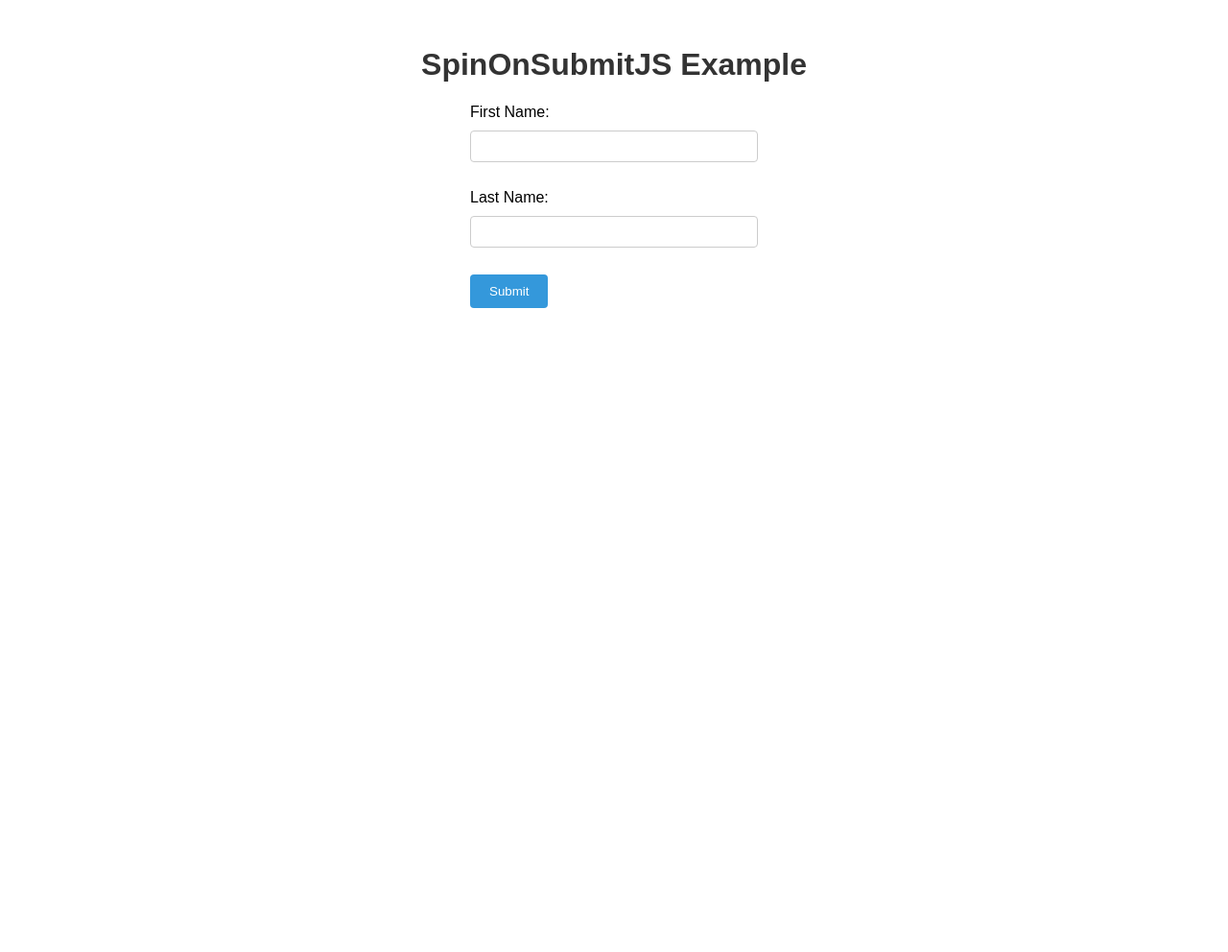
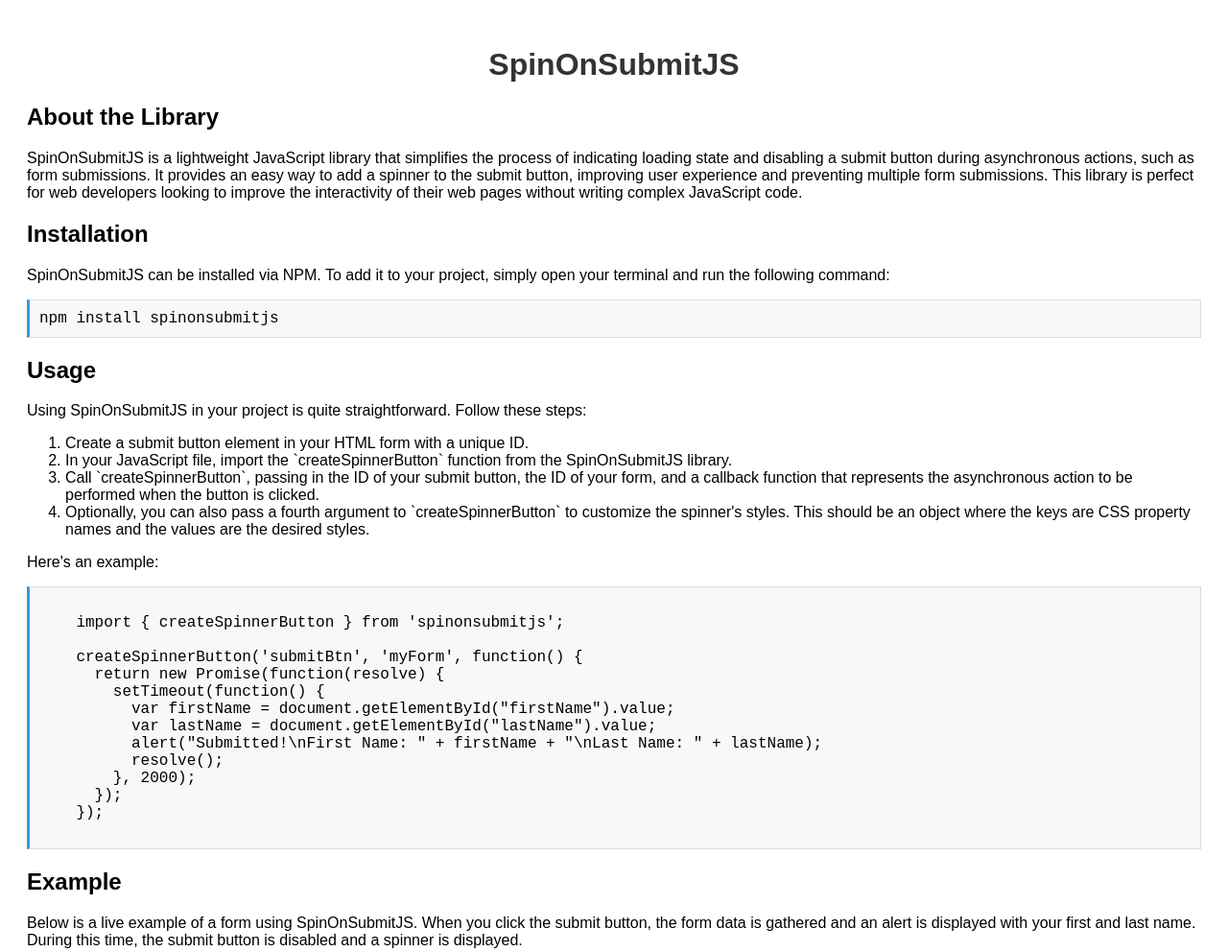
Before and after one commit to thedhanawada/SpinOnSubmitJS, a website: page index.html in a window 1280 px wide. Shown: the top 992 px of the page at 96% size. Before the commit the page ends 800 px from the top, so only its background shows below. Drawn offline with Linux system fonts and the light colour scheme.

Commit message:
styling improvements + UI updates

```diff
--- a/index.html
+++ b/index.html
@@ -2,69 +2,7 @@
 <html>
 <head>
   <title>SpinOnSubmitJS Example</title>
-  <style>
-    body {
-      font-family: Arial, sans-serif;
-      padding: 20px;
-    }
-
-    h1 {
-      color: #333;
-      text-align: center;
-    }
-
-    form {
-      max-width: 300px;
-      margin: 0 auto;
-    }
-
-    label {
-      display: block;
-      margin-bottom: 10px;
-    }
-
-    input[type="text"] {
-      width: 100%;
-      padding: 8px;
-      border: 1px solid #ccc;
-      border-radius: 4px;
-      box-sizing: border-box;
-      margin-bottom: 10px;
-    }
-
-    button {
-      display: inline-block;
-      background-color: #3498db;
-      color: #fff;
-      border: none;
-      padding: 10px 20px;
-      text-align: center;
-      text-decoration: none;
-      cursor: pointer;
-      border-radius: 4px;
-      transition: background-color 0.3s ease;
-    }
-
-    button:hover {
-      background-color: #2980b9;
-    }
-
-    .loader {
-      border: 4px solid #f3f3f3;
-      border-top: 4px solid #3498db;
-      border-radius: 50%;
-      width: 20px;
-      height: 20px;
-      animation: spin 1s linear infinite;
-      margin-right: 5px;
-      display: none;
-    }
-
-    @keyframes spin {
-      0% { transform: rotate(0deg); }
-      100% { transform: rotate(360deg); }
-    }
-  </style>
+  <link rel="stylesheet" type="text/css" href="./main.css">
   <script type="module">
     import { createSpinnerButton } from './spinonsubmit.js';
 
@@ -84,7 +22,55 @@
   </script>
 </head>
 <body>
-  <h1>SpinOnSubmitJS Example</h1>
+
+  <h1>SpinOnSubmitJS</h1>
+
+  <h2>About the Library</h2>
+  <p>
+    SpinOnSubmitJS is a lightweight JavaScript library that simplifies the process of indicating loading state and disabling a submit button during asynchronous actions, such as form submissions. It provides an easy way to add a spinner to the submit button, improving user experience and preventing multiple form submissions. This library is perfect for web developers looking to improve the interactivity of their web pages without writing complex JavaScript code.
+  </p>
+
+  <h2>Installation</h2>
+  <p>
+    SpinOnSubmitJS can be installed via NPM. To add it to your project, simply open your terminal and run the following command:
+  </p>
+  <pre><code>npm install spinonsubmitjs</code></pre>
+
+  <h2>Usage</h2>
+  <p>
+    Using SpinOnSubmitJS in your project is quite straightforward. Follow these steps:
+  </p>
+
+  <ol>
+    <li>Create a submit button element in your HTML form with a unique ID.</li>
+    <li>In your JavaScript file, import the `createSpinnerButton` function from the SpinOnSubmitJS library.</li>
+    <li>Call `createSpinnerButton`, passing in the ID of your submit button, the ID of your form, and a callback function that represents the asynchronous action to be performed when the button is clicked.</li>
+    <li>Optionally, you can also pass a fourth argument to `createSpinnerButton` to customize the spinner's styles. This should be an object where the keys are CSS property names and the values are the desired styles.</li>
+  </ol>
+
+  <p>Here's an example:</p>
+
+  <pre><code>
+    import { createSpinnerButton } from 'spinonsubmitjs';
+
+    createSpinnerButton('submitBtn', 'myForm', function() {
+      return new Promise(function(resolve) {
+        setTimeout(function() {
+          var firstName = document.getElementById("firstName").value;
+          var lastName = document.getElementById("lastName").value;
+          alert("Submitted!\nFirst Name: " + firstName + "\nLast Name: " + lastName);
+          resolve();
+        }, 2000);
+      });
+    });
+  </code></pre>
+
+  <h2>Example</h2>
+  <p>
+    Below is a live example of a form using SpinOnSubmitJS. When you click the submit button, the form data is gathered and an alert is displayed with your first and last name. During this time, the submit button is disabled and a spinner is displayed.
+  </p>
+
+
   <form id="myForm">
     <label for="firstName">First Name:</label>
     <input type="text" id="firstName" required><br><br>
@@ -92,5 +78,18 @@
     <input type="text" id="lastName" required><br><br>
     <button id="submitBtn">Submit</button>
   </form>
+
+  <h2>GitHub Repository</h2>
+  <p>
+    The source code for SpinOnSubmitJS is available on GitHub. You can view it, download it, fork it, or contribute to it by visiting the following link:
+    <a href="https://github.com/thedhanawada/SpinOnSubmitJS" target="_blank">SpinOnSubmitJS GitHub Repository</a>.
+  </p>
+
+  <h2>NPM Package</h2>
+  <p>
+    SpinOnSubmitJS is also available as an NPM package. You can add it to your project by running `npm install spinonsubmitjs` or visit the NPM package page at
+    <a href="https://www.npmjs.com/package/spinonsubmitjs" target="_blank">SpinOnSubmitJS NPM Package</a> for more information.
+  </p>
+
 </body>
 </html>
--- /dev/null
+++ b/main.css
@@ -0,0 +1,78 @@
+body {
+    font-family: Arial, sans-serif;
+    padding: 20px;
+  }
+
+  h1 {
+    color: #333;
+    text-align: center;
+  }
+
+  form {
+    max-width: 300px;
+    margin: 0 auto;
+    border: 2px solid #3498db;
+    border-radius: 5px;
+    padding: 20px;
+  }
+
+  pre {
+  background-color: #f8f8f8;
+  border: 1px solid #ddd;
+  border-left: 3px solid #3498db;
+  padding: 10px;
+  overflow-x: auto;
+  white-space: pre-wrap;
+  word-wrap: break-word;
+}
+
+code {
+  font-family: 'Courier New', Courier, monospace;
+}
+
+  label {
+    display: block;
+    margin-bottom: 10px;
+  }
+
+  input[type="text"] {
+    width: 100%;
+    padding: 8px;
+    border: 1px solid #ccc;
+    border-radius: 4px;
+    box-sizing: border-box;
+    margin-bottom: 10px;
+  }
+
+  button {
+    display: inline-block;
+    background-color: #3498db;
+    color: #fff;
+    border: none;
+    padding: 10px 20px;
+    text-align: center;
+    text-decoration: none;
+    cursor: pointer;
+    border-radius: 4px;
+    transition: background-color 0.3s ease;
+  }
+
+  button:hover {
+    background-color: #2980b9;
+  }
+
+  .loader {
+    border: 4px solid #f3f3f3;
+    border-top: 4px solid #3498db;
+    border-radius: 50%;
+    width: 20px;
+    height: 20px;
+    animation: spin 1s linear infinite;
+    margin-right: 5px;
+    display: none;
+  }
+
+  @keyframes spin {
+    0% { transform: rotate(0deg); }
+    100% { transform: rotate(360deg); }
+  }
```
